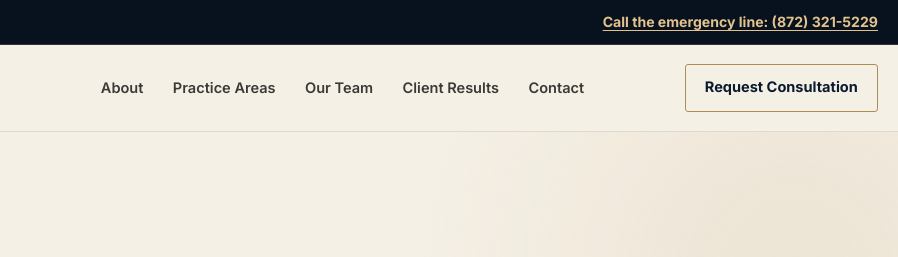
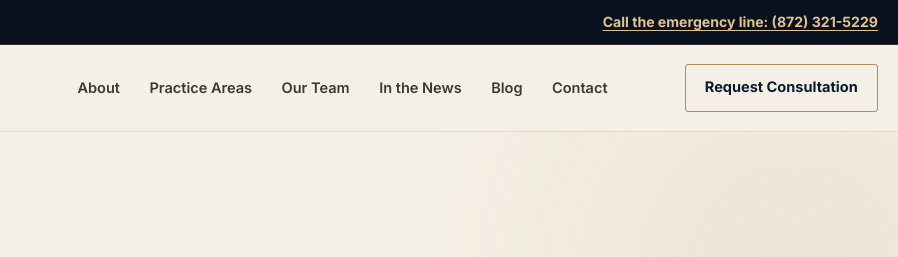
Before and after one commit to Sankofa2025/javaron, a plain HTML site: page index.html in a window 1280 px wide. Shown: the top 257 px of the page, 382-1280 px from the left. Drawn offline with Linux system fonts and the light colour scheme.

```diff
--- a/index.html
+++ b/index.html
@@ -535,7 +535,8 @@
         <a href="#about">About</a>
         <a href="#practice-areas">Practice Areas</a>
         <a href="#team">Our Team</a>
-        <a href="#testimonials">Client Results</a>
+        <a href="news.html">In the News</a>
+        <a href="blog.html">Blog</a>
         <a href="#contact">Contact</a>
       </nav>
 
@@ -553,7 +554,8 @@
         <a href="#about">About</a>
         <a href="#practice-areas">Practice Areas</a>
         <a href="#team">Our Team</a>
-        <a href="#testimonials">Client Results</a>
+        <a href="news.html">In the News</a>
+        <a href="blog.html">Blog</a>
         <a href="#contact">Contact</a>
         <a class="btn btn--oxblood" href="tel:+18723215229">Call (872) 321-5229</a>
       </div>
@@ -589,7 +591,6 @@
               width="800" height="500" loading="lazy"
             >
           </div>
-          <!-- Badge moved outside the image container to sit cleanly below it -->
           <div class="hero__badge">
             <strong>Focused. Discreet. Prepared.</strong>
             <span>Strategic counsel when your freedom, recovery, or future demand attention.</span>
@@ -883,7 +884,8 @@
           <li><a href="#about">About the Firm</a></li>
           <li><a href="#practice-areas">Practice Areas</a></li>
           <li><a href="#team">Our Team</a></li>
-          <li><a href="#testimonials">Client Results</a></li>
+          <li><a href="news.html">In the News</a></li>
+          <li><a href="blog.html">Blog</a></li>
           <li><a href="#contact">Contact the Firm</a></li>
         </ul>
       </div>
```
